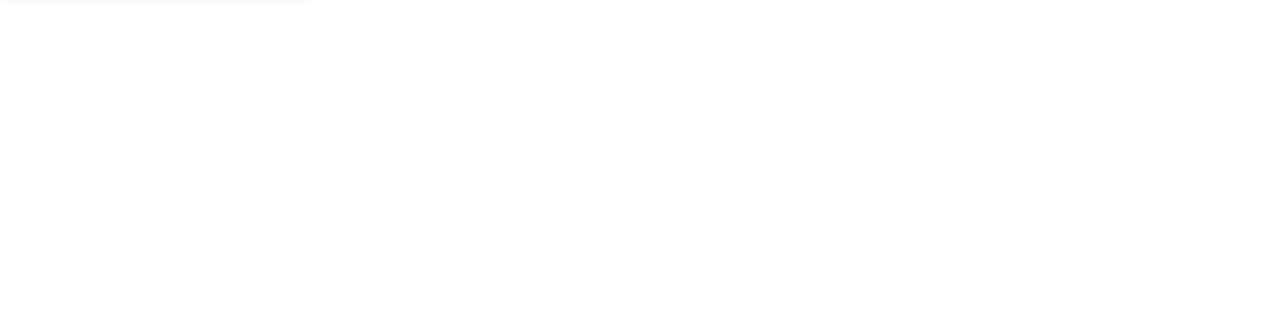
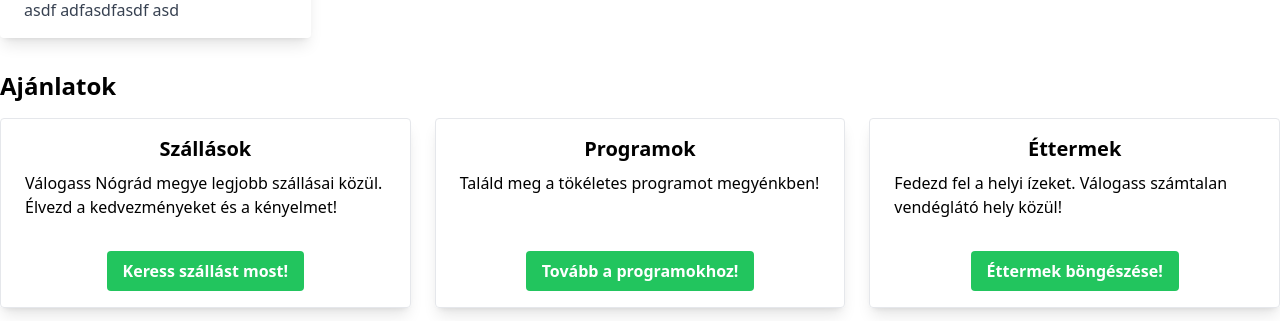
Before and after one commit to dbejo/nograd-megye, a React (Vite) app: page / in a window 1280 px wide. Shown: the part 1265-1586 px from the top of the page. Before the commit the page ends 1271 px from the top, so only its background shows below. Built offline with nearby package versions, Linux system fonts and the light colour scheme.

Commit message:
Add offerings cards

```diff
--- /dev/null
+++ b/src/components/OneButtonCard.tsx
@@ -0,0 +1,27 @@
+export default function OneButtonCard({
+  title,
+  text,
+  buttonText,
+  buttonPath,
+}: {
+  title: string;
+  text: string;
+  buttonText: string;
+  buttonPath: string;
+}) {
+  return (
+    <div className="flex flex-col justify-between overflow-hidden rounded border border-gray-200 shadow-lg">
+      <div className="px-6 py-4">
+        <h2 className="mb-2 text-center text-xl font-bold">{title}</h2>
+        <p>{text}</p>
+      </div>
+      <div className="flex justify-center px-6 py-4">
+        <a href={buttonPath}>
+          <button className="rounded bg-green-500 px-4 py-2 font-bold text-white hover:bg-green-700">
+            {buttonText}
+          </button>
+        </a>
+      </div>
+    </div>
+  );
+}
--- a/src/pages/Home.tsx
+++ b/src/pages/Home.tsx
@@ -1,4 +1,5 @@
 import ArticleCard from "../components/ArticleCard";
+import OneButtonCard from "../components/OneButtonCard";
 import { ArticlePreview } from "../models/ArticlePreview";
 
 export default function Home() {
@@ -44,11 +45,37 @@
           Történelemmel átszőtt táj, ahol a múlt és jövő találkozik.
         </p>
       </div>
-      <div className="m-4 mx-auto flex max-w-screen-xl">
-        <div className="grid gap-3 lg:grid-cols-4">
-          {articles.map((article) => (
-            <ArticleCard key={article.id} article={article} />
-          ))}
+      <div className="mx-auto flex max-w-screen-xl flex-col">
+        <div className="my-4">
+          <h2 className="mb-4 text-2xl font-bold">Hírek</h2>
+          <div className="grid gap-3 lg:grid-cols-4">
+            {articles.map((article) => (
+              <ArticleCard key={article.id} article={article} />
+            ))}
+          </div>
+        </div>
+        <div className="my-4">
+          <h2 className="mb-4 text-2xl font-bold">Ajánlatok</h2>
+          <div className="grid gap-6 lg:grid-cols-3">
+            <OneButtonCard
+              title="Szállások"
+              text="Válogass Nógrád megye legjobb szállásai közül. Élvezd a kedvezményeket és a kényelmet!"
+              buttonText="Keress szállást most!"
+              buttonPath="#"
+            />
+            <OneButtonCard
+              title="Programok"
+              text="Találd meg a tökéletes programot megyénkben!"
+              buttonText="Tovább a programokhoz!"
+              buttonPath="#"
+            />
+            <OneButtonCard
+              title="Éttermek"
+              text="Fedezd fel a helyi ízeket. Válogass számtalan vendéglátó hely közül!"
+              buttonText="Éttermek böngészése!"
+              buttonPath="#"
+            />
+          </div>
         </div>
       </div>
     </main>
```
